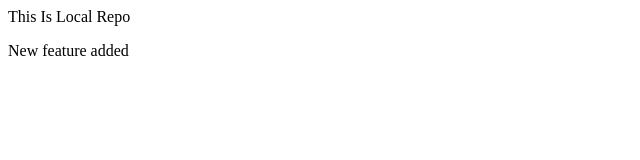
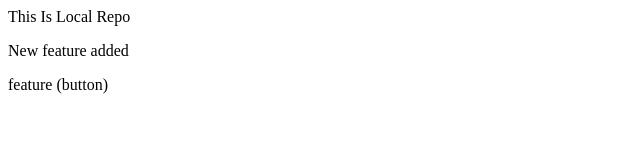
Before and after one commit to FenilViradiya/localrepo, a plain HTML site: page index.html in a window 1280 px wide. Shown: the whole page, without its empty margins (0-640 px from the left). Drawn offline with Linux system fonts and the light colour scheme.

```diff
--- a/index.html
+++ b/index.html
@@ -1,2 +1,3 @@
 <p>This Is Local Repo </p>
 <p>New feature added</p>
+<P>feature (button)</P>
```
